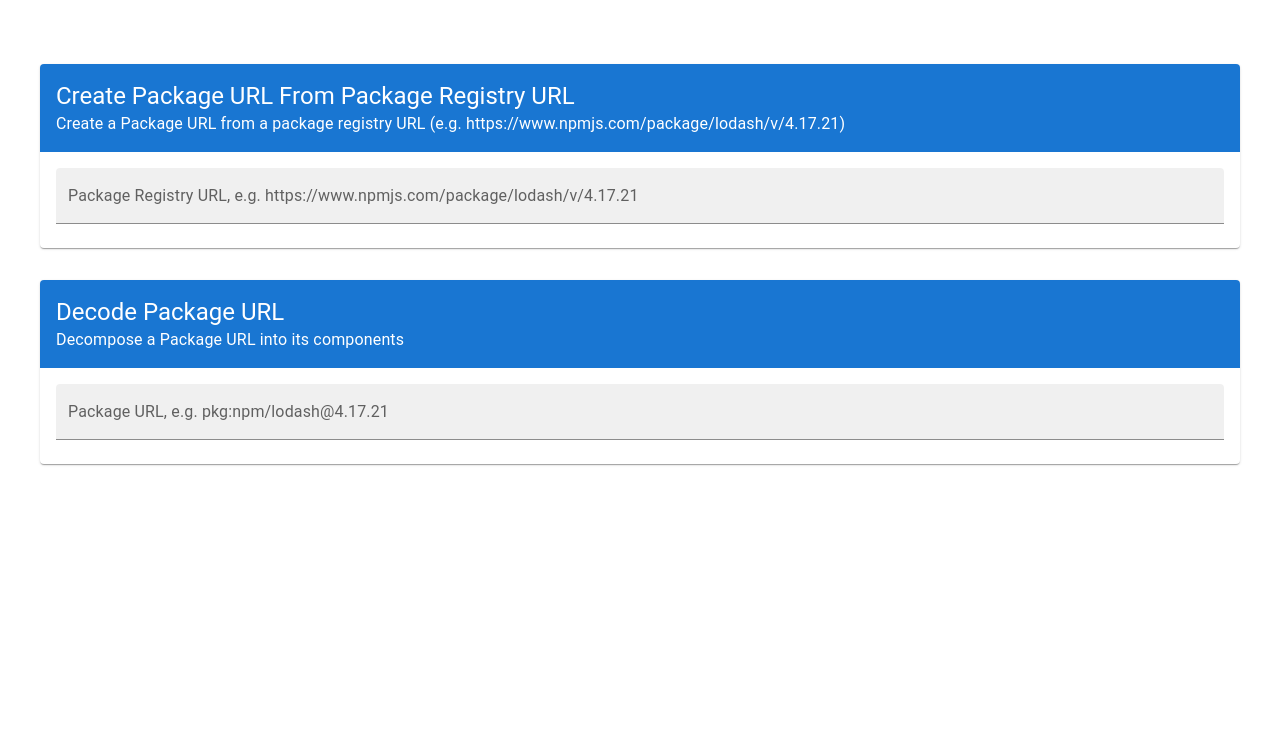
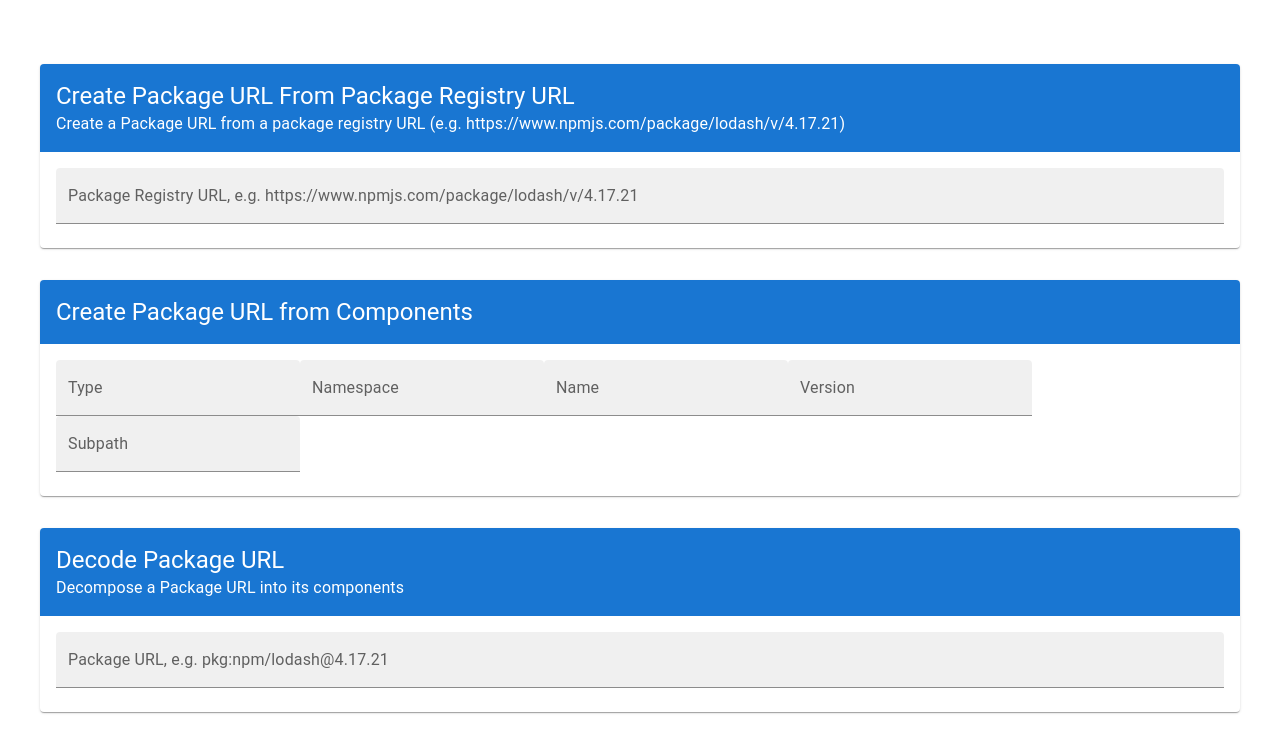
Before and after one commit to pmalmsten/purlify, a React (Create React App) app: page / in a window 1280 px wide. Shown: the top 752 px of the page. Built offline with nearby package versions, Linux system fonts and the light colour scheme.

Commit message:
Generate Package URL manually using everything but qualifiers

```diff
--- a/src/App.tsx
+++ b/src/App.tsx
@@ -43,14 +43,16 @@ function GenerateFromRegistryURLCard() {
 
             try {
                 purl = new PackageURL("npm", namespace, name, version, undefined, undefined)
-            } catch (error) {}
+            } catch (error) {
+            }
         }
 
         let nuGetMatch = NuGetRegex.exec(registryURL)
         if (nuGetMatch?.groups) {
             try {
                 purl = new PackageURL("nuget", undefined, nuGetMatch.groups["name"], nuGetMatch.groups["version"], undefined, undefined)
-            } catch (error) {}
+            } catch (error) {
+            }
         }
     }
 
@@ -77,6 +79,81 @@ function GenerateFromRegistryURLCard() {
                        onChange={event => setRegistryURL(event.target.value)}
                        value={registryURL}
             />
+            {purl && <React.Fragment>
+                <Typography sx={{
+                    fontWeight: 'bold',
+                    display: 'inline'
+                }}>Package URL: </Typography>
+                {purl.toString()}
+            </React.Fragment>}
+        </CardContent>
+    </Card>
+}
+
+function GenerateManuallyCard() {
+    const [type, setType] = useState("")
+    const [namespace, setNamespace] = useState("")
+    const [name, setName] = useState("")
+    const [version, setVersion] = useState("")
+    const [subpath, setSubpath] = useState("")
+    const [qualifiers, setQualifiers] = useState({})
+
+    let purl: PackageURL | undefined = undefined;
+    if (type && name) {
+        purl = new PackageURL(
+            type,
+            namespace ? namespace : undefined,
+            name,
+            version? version : undefined,
+            undefined,
+            subpath? subpath : undefined)
+    }
+
+    let typeOrNameMissing = (type && !name) || (name && !type)
+
+    return <Card sx={{marginBottom: 4}}>
+        <CardHeader
+            title="Create Package URL from Components"
+            sx={{
+                backgroundColor: (theme) => theme.palette.primary.main,
+                color: (theme) => theme.palette.primary.contrastText
+            }}
+        />
+        <CardContent>
+            <TextField variant="filled"
+                       label="Type"
+                       value={type}
+                       onChange={(event) => setType(event.target.value)}
+            />
+            <TextField variant="filled"
+                       label="Namespace"
+                       value={namespace}
+                       onChange={(event) => setNamespace(event.target.value)}
+            />
+            <TextField variant="filled"
+                       label="Name"
+                       value={name}
+                       onChange={(event) => setName(event.target.value)}
+            />
+            <TextField variant="filled"
+                       label="Version"
+                       value={version}
+                       onChange={(event) => setVersion(event.target.value)}
+            />
+            <TextField variant="filled"
+                       label="Subpath"
+                       value={subpath}
+                       onChange={(event) => setSubpath(event.target.value)}
+            />
+            <br />
+
+            {typeOrNameMissing && <React.Fragment>
+                <Typography sx={{
+                    fontWeight: 'bold',
+                    display: 'inline'
+                }}>Type and Name components are required.</Typography>
+            </React.Fragment>}
+
             {purl && <React.Fragment>
                 <Typography sx={{
                     fontWeight: 'bold',
@@ -183,6 +260,7 @@ function App() {
             <CssBaseline/>
             <Container disableGutters maxWidth="lg" component="main" sx={{pt: 8, pb: 6}}>
                 <GenerateFromRegistryURLCard/>
+                <GenerateManuallyCard />
                 <DecodePackageURLCard/>
             </Container>
         </>
```
